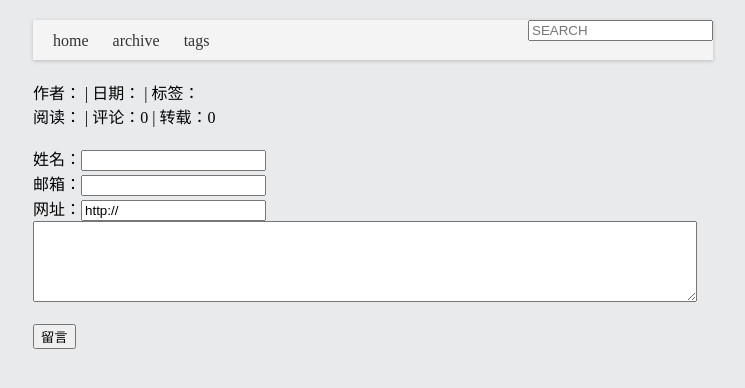
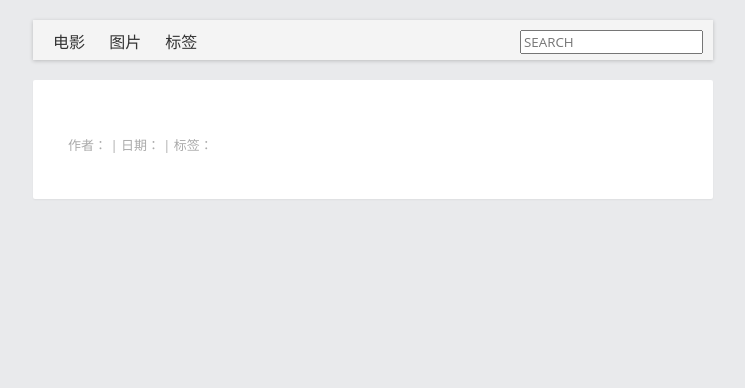
Before and after one commit to flyoverGu/shareba, a Node project: template views/article.ejs in a window 1280 px wide. Shown: the top 388 px of the page, without its empty margins (267-1012 px from the left). Run offline with Node 20 templates, Linux system fonts and the light colour scheme; the template is opened without the code that fills it, so the values that code supplies are empty; some libraries are stand-ins or nearby versions.

Commit message:
修改 文章详情样式

```diff
--- a/package.json
+++ b/package.json
@@ -14,6 +14,7 @@
   "license": "ISC",
   "dependencies": {
     "gravatar": "^1.3.0",
+    "gulp": "^3.9.0",
     "gulp-sass": "^2.0.4",
     "koa": "^1.0.0",
     "koa-bodyparser": "^2.0.1",
@@ -26,6 +27,7 @@
     "koa-static": "^1.4.9",
     "marked": "^0.3.5",
     "moment": "^2.10.6",
-    "mongodb": "^2.0.42"
+    "mongodb": "^2.0.42",
+    "sass": "^0.5.0"
   }
 }
--- a/public/styles/css/main.css
+++ b/public/styles/css/main.css
@@ -1,3 +1,5 @@
+@charset "UTF-8";
+g
 html, body, div, span, object, i,
 h1, h2, h3, h4, h5, h6, p, blockquote, pre,
 a, abbr, acronym, address, big, cite, code,
@@ -73,6 +75,10 @@ a {
   color: #333333;
   text-decoration: none; }
 
+* {
+  box-sizing: border-box;
+  font-family: "Lantinghei SC", "Open Sans", Arial, "Hiragino Sans GB", "Microsoft YaHei", "微软雅黑", "STHeiti", "WenQuanYi Micro Hei", SimSun, sans-serif; }
+
 nav {
   margin: 20px 0;
   height: 40px;
@@ -91,12 +97,16 @@ nav {
     float: left; }
   nav .right-nav {
     float: right; }
+    nav .right-nav .search {
+      margin-top: 10px;
+      margin-right: 10px; }
 
 .article-list {
   min-height: 700px; }
   .article-list .article-item {
     height: 120px;
     padding: 20px;
+    overflow: hidden;
     margin-bottom: 20px;
     background: #fff;
     box-shadow: 0 0px 8px rgba(46, 143, 237, 0.3); }
@@ -109,4 +119,29 @@ nav {
     color: #aaa; }
   .article-list .brief {
     font-size: 13px;
-    color: #666; }
+    color: #666;
+    height: 18px;
+    overflow: hidden;
+    text-overflow: ellipsis; }
+
+.article-detail {
+  background-color: #fff;
+  padding: 35px;
+  box-shadow: 0 1px 2px rgba(0, 0, 0, 0.05);
+  border-radius: 2px; }
+  .article-detail .title {
+    padding-bottom: 20px;
+    font-size: 20px; }
+  .article-detail .info {
+    color: #aaa;
+    font-size: 13px;
+    padding-bottom: 8px; }
+  .article-detail .content {
+    font-size: 17px;
+    line-height: 1.8;
+    word-break: break-all;
+    word-wrap: break-word; }
+  .article-detail a {
+    color: #3da9f7; }
+    .article-detail a:hover {
+      color: #2c79b0; }
--- a/public/styles/scss/article.scss
+++ b/public/styles/scss/article.scss
@@ -0,0 +1,33 @@
+.article-detail {
+    background-color: #fff;
+    padding: 35px;
+    box-shadow: 0 1px 2px rgba(0,0,0,0.05);
+    border-radius: 2px;
+
+    .title {
+        padding-bottom: 20px;
+        font-size: 20px;
+    }
+
+    .info {
+        color: #aaa;
+        font-size: 13px;
+        padding-bottom: 8px;
+    }
+
+    .content {
+        font-size: 17px;
+        line-height: 1.8;
+        word-break: break-all;
+        word-wrap: break-word;
+    }
+
+    a {
+        color: #3da9f7;
+        &:hover {
+            color: #2c79b0;
+        }
+    }
+
+
+}
--- a/public/styles/scss/list.scss
+++ b/public/styles/scss/list.scss
@@ -4,6 +4,7 @@
     .article-item {
         height: 120px;
         padding: 20px;
+        overflow: hidden;
         margin-bottom: 20px;
         background: #fff;
         box-shadow: 0 0px 8px rgba(46,143,237,0.3);
@@ -23,5 +24,8 @@
     .brief {
         font-size: 13px;
         color: #666;
+        height: 18px;
+        overflow: hidden;
+        text-overflow: ellipsis;
     }
 }
--- a/public/styles/scss/nav.scss
+++ b/public/styles/scss/nav.scss
@@ -25,5 +25,10 @@ nav {
 
     .right-nav {
         float: right;
+
+        .search {
+            margin-top: 10px;
+            margin-right: 10px;
+        }
     }
 }
--- a/public/styles/scss/reset.scss
+++ b/public/styles/scss/reset.scss
@@ -1,4 +1,4 @@
-
+g
 // Reset
 html, body, div, span, object, i,
 h1, h2, h3, h4, h5, h6, p, blockquote, pre,
@@ -86,3 +86,8 @@ a {
     color: #333333;
     text-decoration: none;
 }
+
+* {
+    box-sizing: border-box;
+    font-family: "Lantinghei SC", "Open Sans", Arial, "Hiragino Sans GB", "Microsoft YaHei", "微软雅黑", "STHeiti", "WenQuanYi Micro Hei", SimSun, sans-serif;
+}
--- a/views/article.ejs
+++ b/views/article.ejs
@@ -1,15 +1,18 @@
 <%- include header %>
-<p>
 <% if (user) { %>
     <% if (user.name == post.name) { %>
+        <div>
           <span><a class="edit" href="/edit/<%= post._id %>">编辑</a></span>
           <span><a class="edit" href="/delete/<%= post._id %>">删除</a></span>
-    <% } else { %>
-      <span><a class="edit" href="/reprint/<%= post._id %>">转载</a></span>
+        </div>
     <% } %>
 <% } %>
-</p>
-<p class="info">
+
+<article class="article-detail">
+
+    <h1 class='title'> <%= post.title %> </h1>
+
+    <div class="info">
       作者：<a href="/u/<%= post.name %>"><%= post.name %></a> |
       日期：<%= post.time %> |
       标签：
@@ -19,12 +22,9 @@
       <% if (post.reprint_id) { %>
         | <a href="/p/<%= post.reprint_id %>">原文链接</a>
       <% } %>
-</p>
-<p><%- post.content %></p>
-<p class="info">
-  阅读：<%= post.pv %> |
-  评论：<%= post.comments.length %> |
-  转载：<%= post.reprint_num || 0 %>
-</p>
-<%- include comment %>
+    </div>
+
+    <div class="content"><%- post.content %></div>
+</article>
+
 <%- include footer %>
--- a/views/footer.ejs
+++ b/views/footer.ejs
@@ -1,2 +1,7 @@
+
+<div class="footer">
+
+</div>
+
 </body>
 </html>
--- a/views/header.ejs
+++ b/views/header.ejs
@@ -5,7 +5,7 @@
     <meta charset="UTF-8" />
     <title>分享吧</title>
     <meta name="keywords" content="分享,分享吧,分享资源,资源,电影,图片,无福利">
-    <meta name="description" content="分享吧是用于分享网上资源的博客，主要分享电影，图片，等其他各种资源,然而并无福利">
+    <meta name="description" content="分享吧是用于分享网上资源的博客，主要分享电影，图片，等其他各种资源">
     <link rel="stylesheet" href="/styles/css/main.css">
 </head>
 
@@ -14,18 +14,18 @@
     <nav>
         <ul class="left-nav">
             <li>
-                <a title="主页" href="/">home</a></span>
+                <a title="电影" href="/">电影</a></span>
             </li>
             <li>
-                <a title="存档" href="/archive">archive</a>
+                <a title="图片" href="/archive">图片</a>
             </li>
             <li>
-                <a title="标签" href="/tags">tags</a>
+                <a title="标签" href="/tags">标签</a>
             </li>
         </ul>
         <div class="right-nav">
             <form class="search" action="/search" method="GET">
-                <input type="text" name="keyword" placeholder="SEARCH" class="search" />
+                <input type="text" name="keyword" placeholder="SEARCH" />
             </form>
         </div>
     </nav>
```
Lines whose indentation alone changed are shown as unchanged.
